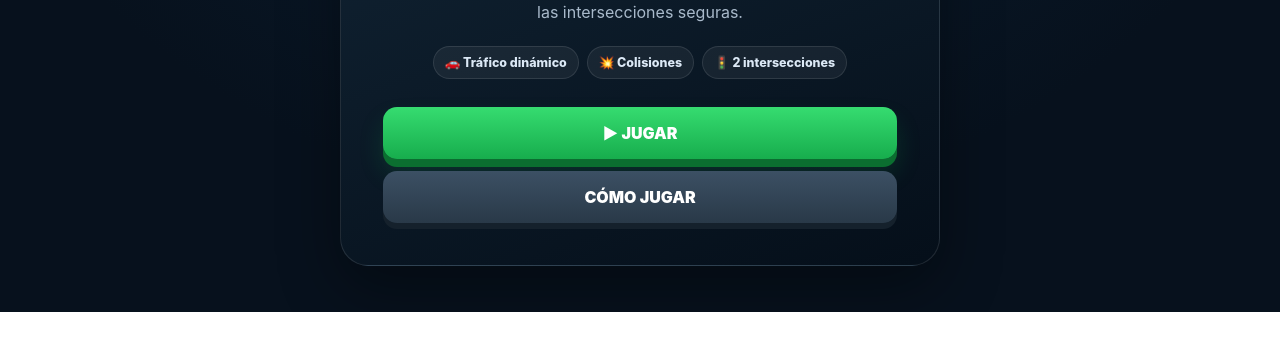
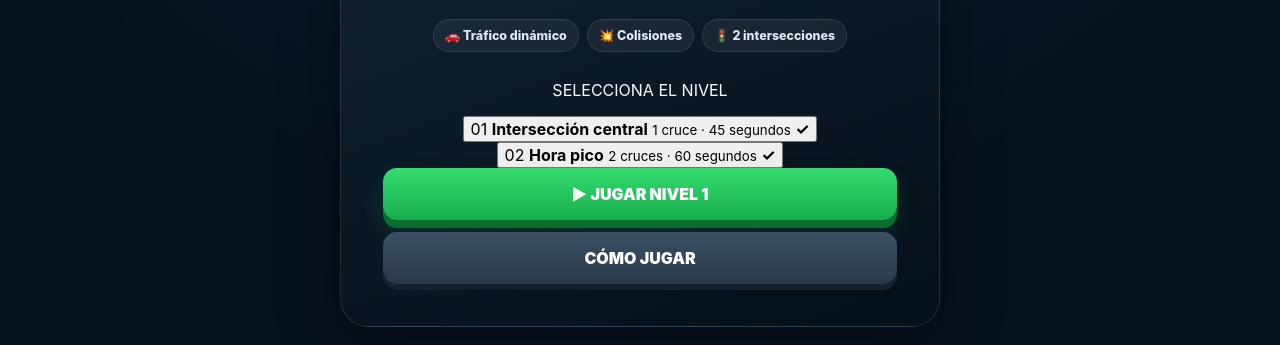
Before and after one commit to nexiqu/proyecto1, a plain HTML site: page index.html in a window 1280 px wide. Shown: the part 488-833 px from the top of the page. Before the commit the page ends 800 px from the top, so only its background shows below. Drawn offline with Linux system fonts and the light colour scheme.

Commit message:
Agregar selector de nivel al menú

```diff
--- a/index.html
+++ b/index.html
@@ -26,8 +26,29 @@
           <span>💥 Colisiones</span>
           <span>🚦 2 intersecciones</span>
         </div>
+        <div class="level-picker" aria-label="Seleccionar nivel">
+          <p class="level-picker-title">SELECCIONA EL NIVEL</p>
+          <div class="level-options">
+            <button class="level-option selected" data-level="1" type="button">
+              <span class="level-number">01</span>
+              <span>
+                <strong>Intersección central</strong>
+                <small>1 cruce · 45 segundos</small>
+              </span>
+              <b>✓</b>
+            </button>
+            <button class="level-option" data-level="2" type="button">
+              <span class="level-number">02</span>
+              <span>
+                <strong>Hora pico</strong>
+                <small>2 cruces · 60 segundos</small>
+              </span>
+              <b>✓</b>
+            </button>
+          </div>
+        </div>
         <div class="menu-actions">
-          <button id="playBtn" class="btn btn-primary">▶ JUGAR</button>
+          <button id="playBtn" class="btn btn-primary">▶ JUGAR NIVEL 1</button>
           <button id="howBtn" class="btn btn-secondary">CÓMO JUGAR</button>
         </div>
       </div>
```
